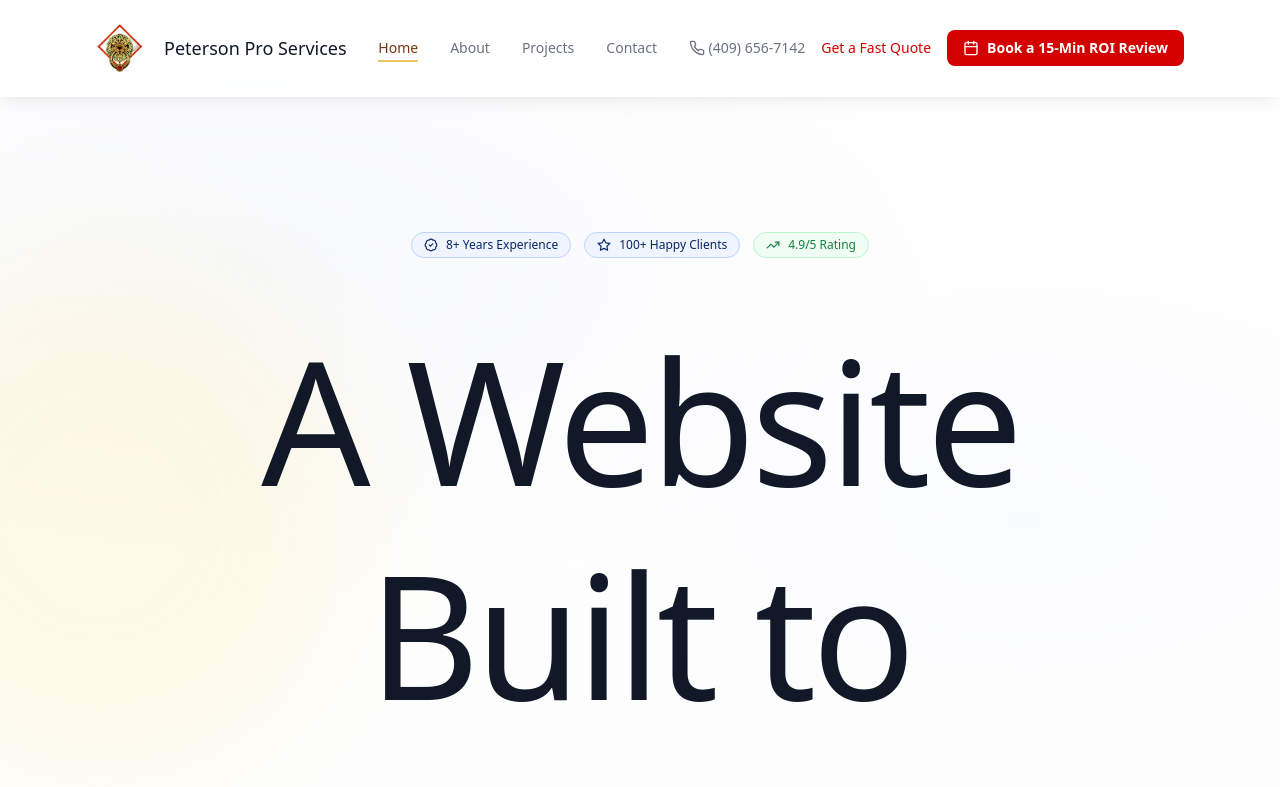
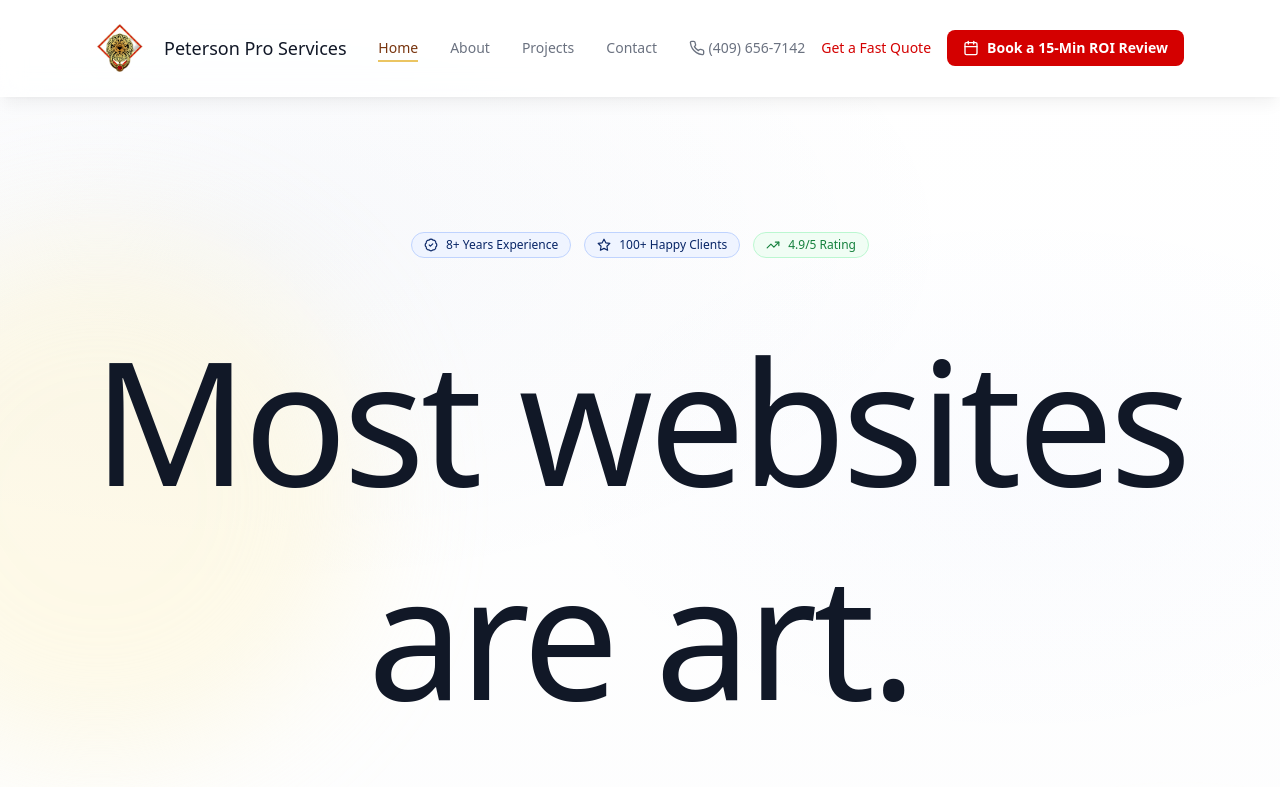
Before and after one commit to thepetersonlegacy/portfolio, a React (Vite) app: page / in a window 1280 px wide. Shown: the top 787 px of the page. Built offline with nearby package versions, Linux system fonts and the light colour scheme.

Commit message:
Update hero headline: Most websites are art. Ours are assets.

```diff
--- a/src/App.tsx
+++ b/src/App.tsx
@@ -1630,7 +1630,7 @@ function App() {
 
             {/* Hero Heading - Golden ratio typography */}
             <h1 className="text-fluid-2xl md:text-fluid-3xl font-light mb-phi-3xl leading-tight tracking-tight">
-              {["A Website Built to Convert", "Not Just Look Good"].map((line, i) => (
+              {["Most websites are art.", "Ours are assets."].map((line, i) => (
                 <motion.span
                   key={i}
                   initial={{ opacity: 0, y: 20 }}
```
